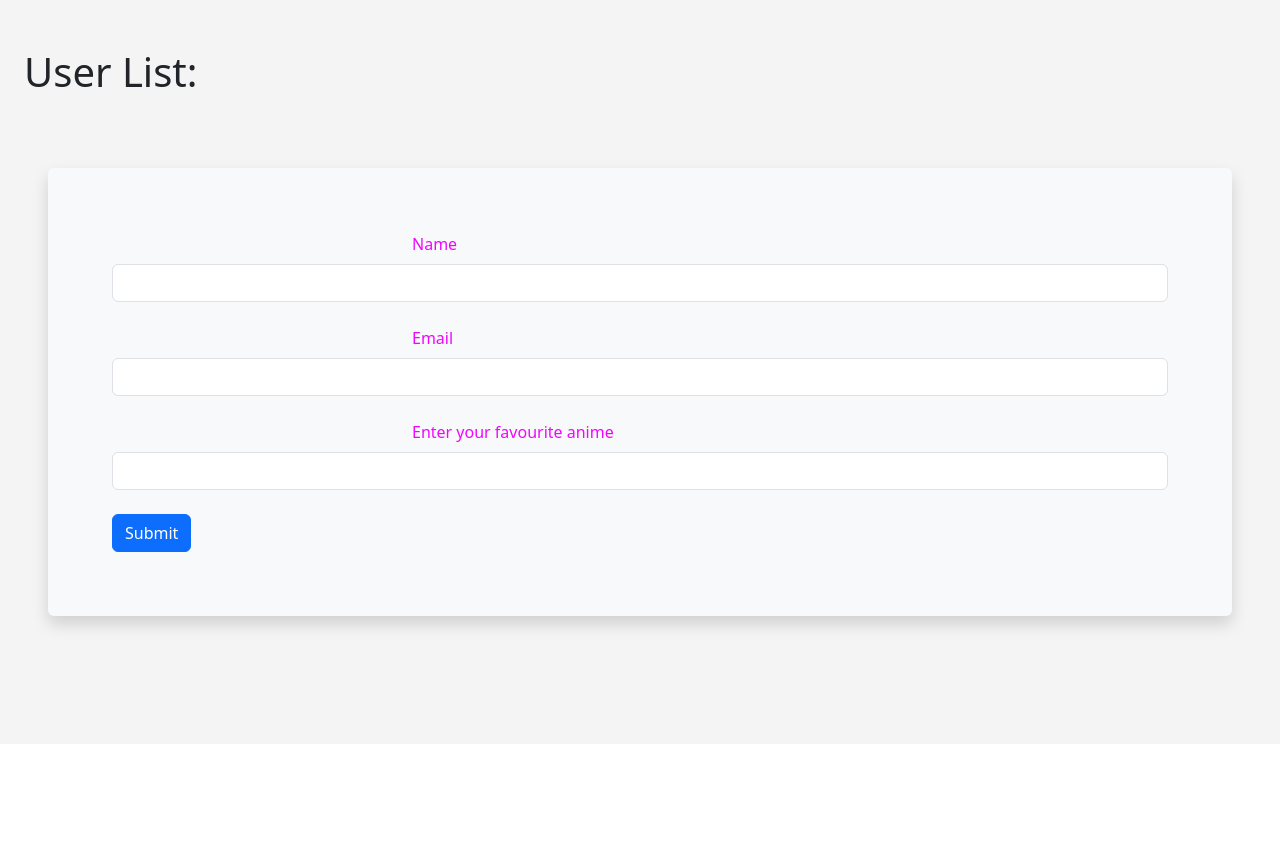
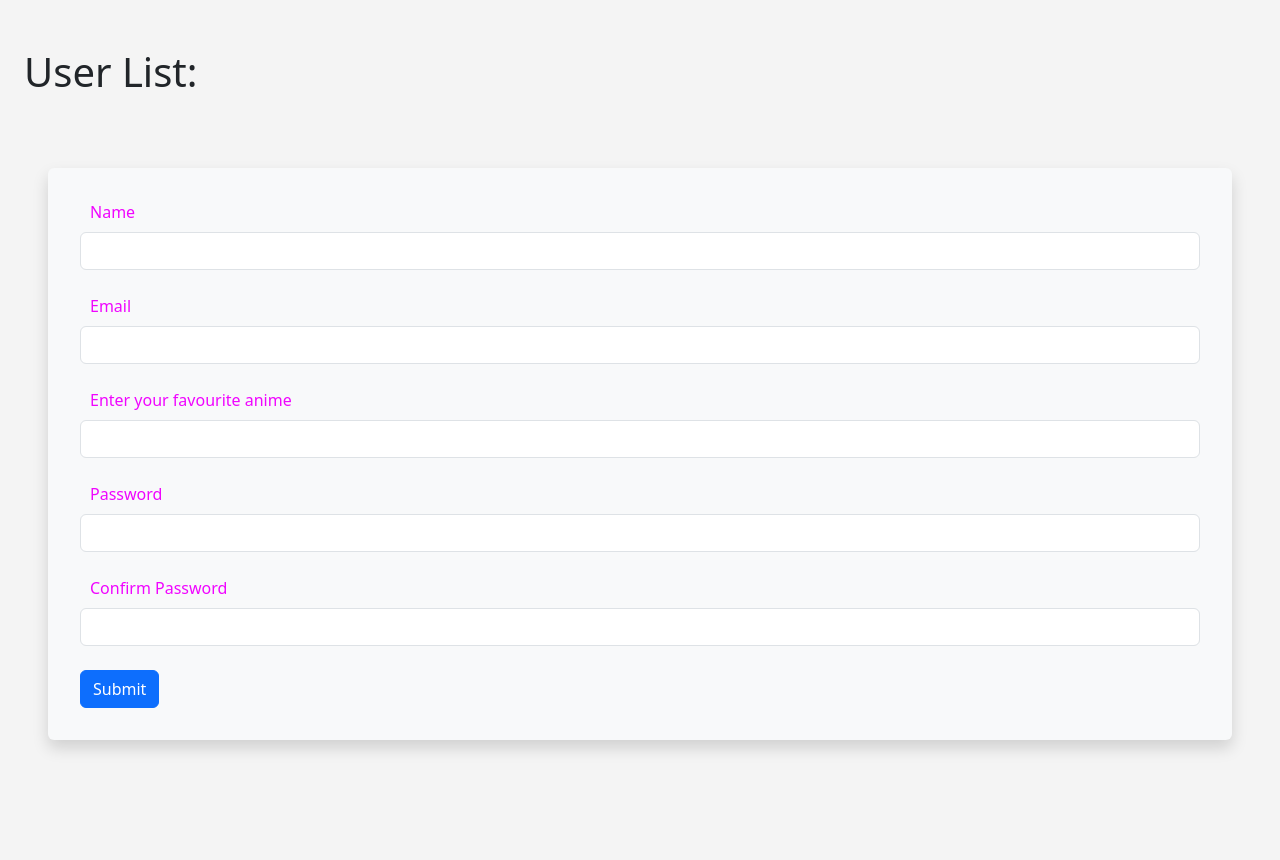
Before and after one commit to nanashi042/Flask_Blog, a Flask app: page /user/add in a window 1280 px wide. Shown: the part 56-916 px from the top of the page. Before the commit the page ends 692 px from the top, so only its background shows below. Run offline with Flask 3, Linux system fonts and the light colour scheme.

Commit message:
added pwd panel and verification

```diff
--- a/app.py
+++ b/app.py
@@ -1,11 +1,11 @@
 from flask import Flask, render_template , flash,request
 from flask_wtf import FlaskForm
-from wtforms import StringField, SubmitField
-from wtforms.validators import DataRequired
+from wtforms import StringField, SubmitField , PasswordField , BooleanField , ValidationError
+from wtforms.validators import DataRequired, EqualTo ,  length
 from flask_sqlalchemy import SQLAlchemy
 from flask_migrate import Migrate
 from datetime import datetime
-
+from werkzeug.security import generate_password_hash, check_password_hash
 app = Flask(__name__)
 
 # app.config['SQLALCHEMY_DATABASE_URI'] = 'sqlite:///users.db'
@@ -26,6 +26,20 @@ class Users(db.Model):
     date_added = db.Column(db.DateTime, default=datetime.utcnow)
     fav_ani = db.Column(db.String(120))
 
+    password_hash = db.Column(db.String(128))
+
+    @property
+    def password(self):
+        raise AttributeError("Unreadble Attribute")
+
+    @password.setter
+    def password(self,password):
+        self.password_hash = generate_password_hash(password)
+
+    def check_password(self,password):
+        return check_password_hash(self.password_hash,password)
+
+
     def __repr__(self) -> str:
         return '<Name %r>' % self.name
 
@@ -33,7 +47,10 @@ class UserForm(FlaskForm):
     name = StringField("Name" , validators=[DataRequired()])
     email = StringField("Email" , validators=[DataRequired()])
     fav_ani = StringField("Enter your favourite anime ")
+    password_hash = PasswordField("Password",validators=[DataRequired(), EqualTo("password_hash2", message="Passwords must Match !")])
+    password_hash2 = PasswordField("Confirm Password",validators=[DataRequired()])
     submit = SubmitField("Submit")
+
 #create a form class
 class name_form(FlaskForm):
     name = StringField("what's your Name" , validators=[DataRequired()])
@@ -85,13 +102,15 @@ def add_user():
     if form.validate_on_submit():
         user = Users.query.filter_by(email=form.email.data).first()
         if user is None :
-            user = Users(name=form.name.data, email = form.email.data , fav_ani = form.fav_ani.data)
+            hashed_pw = generate_password_hash(form.password_hash.data, "sha256")
+            user = Users(name=form.name.data, email = form.email.data , fav_ani = form.fav_ani.data , password_hash = hashed_pw)
             db.session.add(user)
             db.session.commit()
         name = form.name.data
         form.name.data = ''
         form.email.data = ''
         form.fav_ani.data = ''
+        form.password_hash.data = ''
         flash('User added successfully')
     our_users = Users.query.order_by(Users.date_added)
     return render_template("add_user.html", form= form, name=name ,our_users= our_users , )
--- a/static/css/style.css
+++ b/static/css/style.css
@@ -1,6 +1,6 @@
 #header{
 	color: #f005ff;
-	margin-left: 300px;
+	margin-left: 10px;
 }
 
 #img_1{
--- a/templates/add_user.html
+++ b/templates/add_user.html
@@ -27,9 +27,9 @@ get_flashed_messages() %}
     <h1 class="mt-5 mb-0 mx-4 ">User List:</h1>
 <br />
 <div class="shadow p-3 mb-5 m-5 bg-body-tertiary rounded">
-<form method="POST" class="m-5">
+<form method="POST" class="m-3">
     {{form.hidden_tag() }}
-    {{ form.name.label(class="form-label justify-content" , id="header") }}
+    {{ form.name.label(class="form-label" , id="header") }}
     {{ form.name(class="form-control justify-content") }}
     <br />
     {{ form.email.label(class="form-label justify-content" , id="header") }}
@@ -37,6 +37,13 @@ get_flashed_messages() %}
     <br />
     {{ form.fav_ani.label(class="form-label justify-content" , id="header") }}
     {{ form.fav_ani(class="form-control justify-content") }}
+    <br />
+    {{ form.password_hash.label(class="form-label justify-content" , id="header") }}
+    {{ form.password_hash(class="form-control justify-content") }}
+    <br />
+    {{ form.password_hash2.label(class="form-label justify-content" , id="header") }}
+    {{ form.password_hash2(class="form-control justify-content") }}
+
     <br />
     {{ form.submit(class="btn btn-primary ") }}
 </form>
@@ -46,7 +53,7 @@ get_flashed_messages() %}
 {% for our_user in our_users%}
 <tr>
     <td>
-{{ our_user.id }}. <a href="{{url_for('update', id=our_user.id )}}">{{our_user.name}}</a> - {{ our_user.email}} - {{ our_user.fav_ani }} - <a href="{{url_for('delete', id=our_user.id )}}">Delete</a>
+{{ our_user.id }}. <a href="{{url_for('update', id=our_user.id )}}">{{our_user.name}}</a> - {{ our_user.email}} - {{ our_user.fav_ani }}-<a href="{{url_for('delete', id=our_user.id )}}">Delete</a>
 </td>
 </tr>
     <br/>
```
